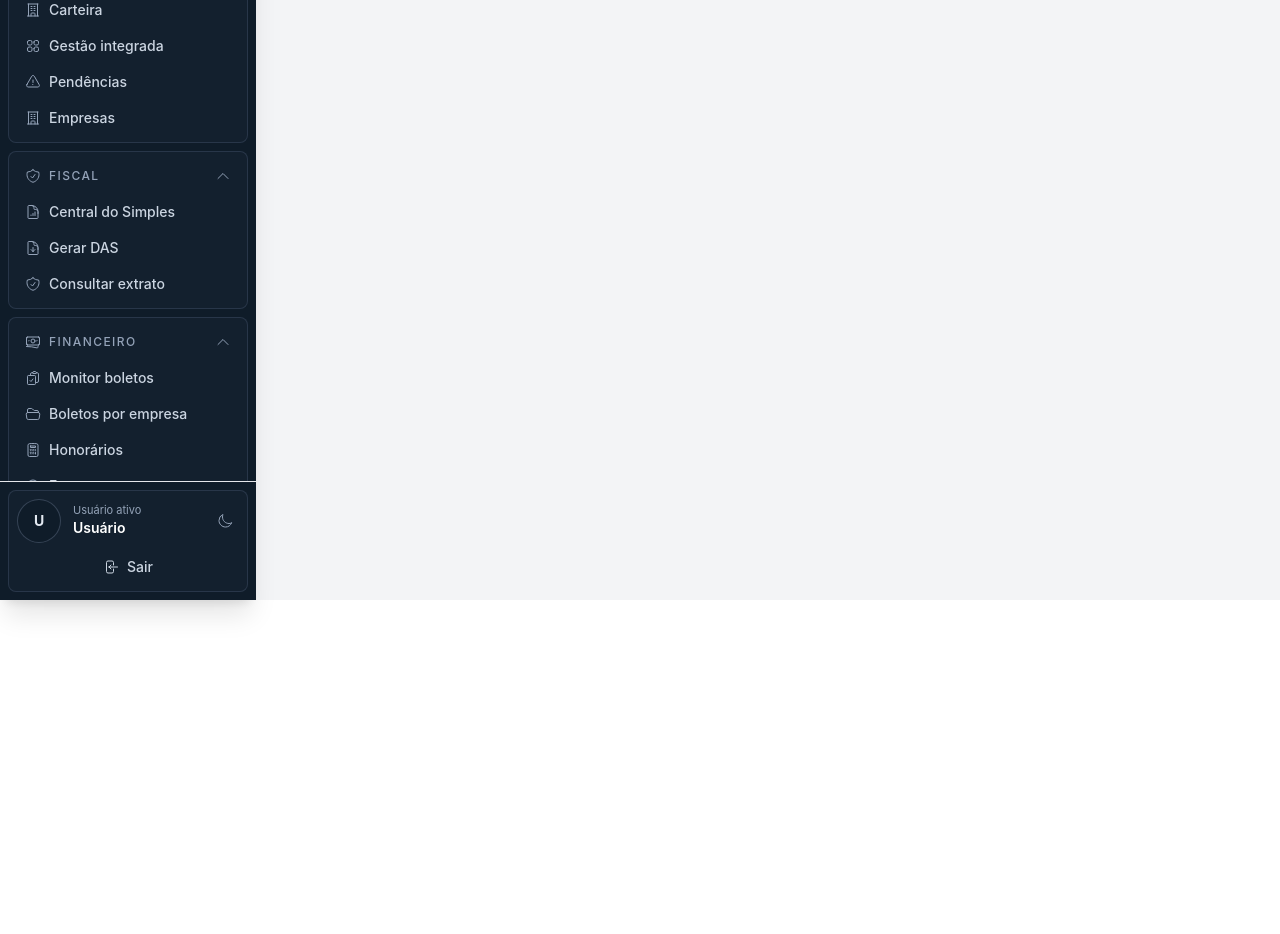
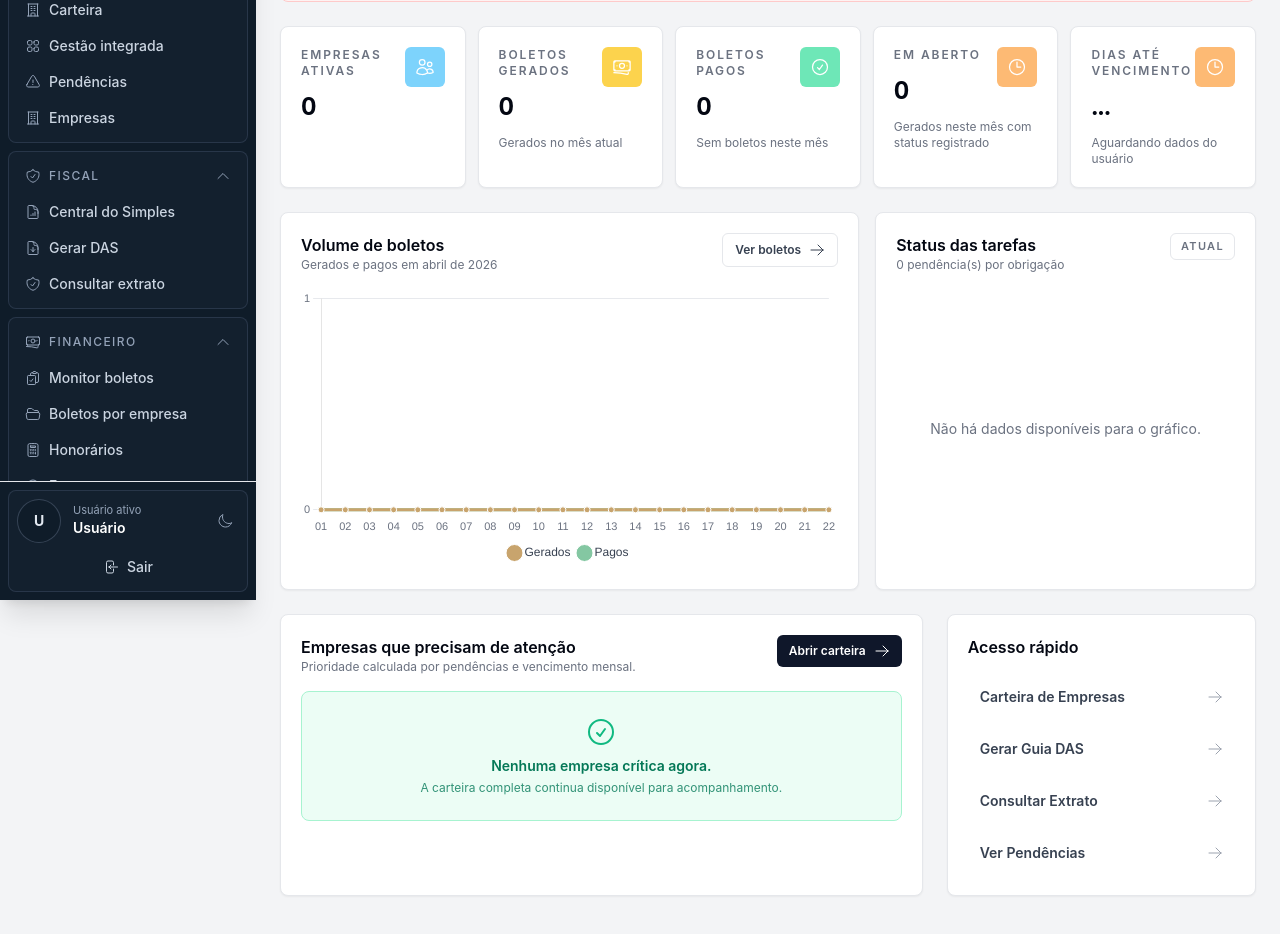
Before and after one commit to raphaelcastelar/web_sistema_inovar, a React (Create React App) app in the folder sistema_inovar/frontend/: page / in a window 1280 px wide. Shown: the part 200-1134 px from the top of the page. Before the commit the page ends 800 px from the top, so only its background shows below. Built offline with nearby package versions, Linux system fonts and the light colour scheme; sample sign-in values are in the browser's storage.

Commit message:
att dashboard

```diff
--- a/sistema_inovar/frontend/src/components/InicioPage.js
+++ b/sistema_inovar/frontend/src/components/InicioPage.js
@@ -510,26 +510,23 @@ const InicioPage = () => {
     return () => observer.disconnect();
   }, []);
 
-  if (loading || !userCargo) {
-    return <div className="p-8 text-center text-gray-500 dark:text-gray-400">Carregando Dashboard...</div>;
-  }
+  const isInitialDataLoading = loading && !userCargo && empresasSelecionadas.length === 0 && boletos.length === 0;
+  const cargoForLayout = userCargo || 'admin';
+  const isDepartamentoFiscal = cargoForLayout === 'fiscal';
+  const hasDiasVencimento = typeof diasVencimento === 'number';
 
-  if (error) {
-    return <div className="p-8 text-center text-red-500 dark:text-red-400">{error}</div>;
-  }
-
-  const isDepartamentoFiscal = userCargo === 'fiscal';
-
-  const vencimentoColor = diasVencimento <= 3 ? 'bg-rose-300' : 'bg-orange-300';
-  const vencimentoIcon = diasVencimento <= 3 ? ExclamationTriangleIcon : ClockIcon;
+  const vencimentoColor = hasDiasVencimento && diasVencimento <= 3 ? 'bg-rose-300' : 'bg-orange-300';
+  const vencimentoIcon = hasDiasVencimento && diasVencimento <= 3 ? ExclamationTriangleIcon : ClockIcon;
   const vencimentoSubtitle =
-    diasVencimento > 7
+    !hasDiasVencimento
+      ? 'Aguardando dados do usuário'
+      : diasVencimento > 7
       ? 'Nenhum vencimento próximo'
       : `Vencimento em ${isDepartamentoFiscal ? '25' : '15'}/${new Date().getMonth() + (diasVencimento > 7 ? 2 : 1)}`;
 
   const empresasAtivasCount = empresasSelecionadas.filter((empresa) => empresa.ativo).length;
-  const carteiraTasks = getTaskDefinitions(userCargo, isSuperuser);
-  const carteiraDaysToDue = getDaysToDue(userCargo);
+  const carteiraTasks = getTaskDefinitions(cargoForLayout, isSuperuser);
+  const carteiraDaysToDue = getDaysToDue(cargoForLayout);
   const prioridadeEmpresas = empresasSelecionadas
     .map((empresa) => ({
       empresa,
@@ -553,7 +550,9 @@ const InicioPage = () => {
   const boletosGeradosCount = boletosGeradosMesAtual.length;
   const boletosPagosCount = boletosPagosMesAtual.length;
   const boletosRegistradosCount = boletosGeradosMesAtual.filter((boleto) => boleto.status === 'registrado').length;
-  const percentualPago = boletosGeradosCount > 0
+  const percentualPago = isInitialDataLoading
+    ? 'Aguardando boletos'
+    : boletosGeradosCount > 0
     ? `${Math.round((boletosPagosCount / boletosGeradosCount) * 100)}% pagos`
     : 'Sem boletos neste mês';
 
@@ -676,7 +675,7 @@ const InicioPage = () => {
 
         <div className="flex shrink-0 items-center justify-end gap-3">
           <button onClick={handleRefresh} className="p-2 rounded-full hover:bg-gray-100 dark:hover:bg-gray-700" title="Atualizar Dados">
-            <ArrowPathIcon className="h-6 w-6 text-gray-600 dark:text-gray-300" />
+            <ArrowPathIcon className={`h-6 w-6 text-gray-600 dark:text-gray-300 ${loading ? 'animate-spin' : ''}`} />
           </button>
           <div className="relative">
             <button onClick={() => setShowNotifications(prev => !prev)} className="p-2 rounded-full hover:bg-gray-100 dark:hover:bg-gray-700" title="Notificações">
@@ -698,38 +697,44 @@ const InicioPage = () => {
         </div>
       </div>
 
+      {error && (
+        <div className="rounded-lg border border-red-200 bg-red-50 p-3 text-sm text-red-700 dark:border-red-900/70 dark:bg-red-950/30 dark:text-red-300">
+          {error}
+        </div>
+      )}
+
       <div className="grid w-full grid-cols-1 gap-3 sm:grid-cols-2 lg:grid-cols-3 xl:grid-cols-5 2xl:gap-4">
         <StatCard
           icon={UsersIcon}
           title="Empresas Ativas"
-          value={empresasAtivasCount}
+          value={isInitialDataLoading ? undefined : empresasAtivasCount}
           color="bg-sky-300"
         />
         <StatCard
           icon={BanknotesIcon}
           title="Boletos Gerados"
-          value={boletosGeradosCount}
+          value={isInitialDataLoading ? undefined : boletosGeradosCount}
           color="bg-amber-300"
           subtitle="Gerados no mês atual"
         />
         <StatCard
           icon={CheckCircleIcon}
           title="Boletos Pagos"
-          value={boletosPagosCount}
+          value={isInitialDataLoading ? undefined : boletosPagosCount}
           color="bg-emerald-300"
           subtitle={percentualPago}
         />
         <StatCard
           icon={ClockIcon}
           title="Em Aberto"
-          value={boletosRegistradosCount}
+          value={isInitialDataLoading ? undefined : boletosRegistradosCount}
           color="bg-orange-300"
           subtitle="Gerados neste mês com status registrado"
         />
         <StatCard
           icon={vencimentoIcon}
           title="Dias até Vencimento"
-          value={diasVencimento >= 0 ? diasVencimento : '...'}
+          value={hasDiasVencimento && diasVencimento >= 0 ? diasVencimento : undefined}
           color={vencimentoColor}
           subtitle={vencimentoSubtitle}
         />
@@ -765,14 +770,20 @@ const InicioPage = () => {
           <div className="flex items-start justify-between gap-3">
             <div>
               <h2 className="text-base font-semibold text-gray-950 dark:text-gray-100">Status das tarefas</h2>
-              <p className="text-xs text-gray-500 dark:text-gray-400">{tarefasPendentes} pendência(s) por obrigação</p>
+              <p className="text-xs text-gray-500 dark:text-gray-400">
+                {isInitialDataLoading ? 'Carregando pendências' : `${tarefasPendentes} pendência(s) por obrigação`}
+              </p>
             </div>
             <span className="rounded-md border border-gray-200 px-2.5 py-1 text-[11px] font-semibold uppercase tracking-[0.12em] text-gray-500 dark:border-gray-700 dark:text-gray-400">
               Atual
             </span>
           </div>
           <div className="relative mt-4 h-[240px] sm:h-[280px]">
-            {chartData.labels.length === 0 || chartData.datasets[0].data.every(val => val === 0) ? (
+            {isInitialDataLoading ? (
+              <p className="flex h-full items-center justify-center text-center text-sm text-gray-500 dark:text-gray-400">
+                Carregando dados do gráfico.
+              </p>
+            ) : chartData.labels.length === 0 || chartData.datasets[0].data.every(val => val === 0) ? (
               <p className="flex h-full items-center justify-center text-center text-sm text-gray-500 dark:text-gray-400">
                 Não há dados disponíveis para o gráfico.
               </p>
@@ -837,6 +848,12 @@ const InicioPage = () => {
                   <p className="mt-2 text-xs text-gray-500 dark:text-gray-400">{status.description}</p>
                 </div>
               ))
+            ) : isInitialDataLoading ? (
+              <div className="rounded-lg border border-gray-200 bg-gray-50 p-6 text-center dark:border-gray-800 dark:bg-gray-900/60">
+                <ClockIcon className="mx-auto h-8 w-8 text-gray-400" />
+                <p className="mt-2 text-sm font-semibold text-gray-700 dark:text-gray-300">Carregando empresas.</p>
+                <p className="mt-1 text-xs text-gray-500 dark:text-gray-400">As prioridades aparecem assim que os dados retornarem.</p>
+              </div>
             ) : (
               <div className="rounded-lg border border-emerald-200 bg-emerald-50 p-6 text-center dark:border-emerald-900/70 dark:bg-emerald-950/30">
                 <CheckCircleIcon className="mx-auto h-8 w-8 text-emerald-500" />
```
